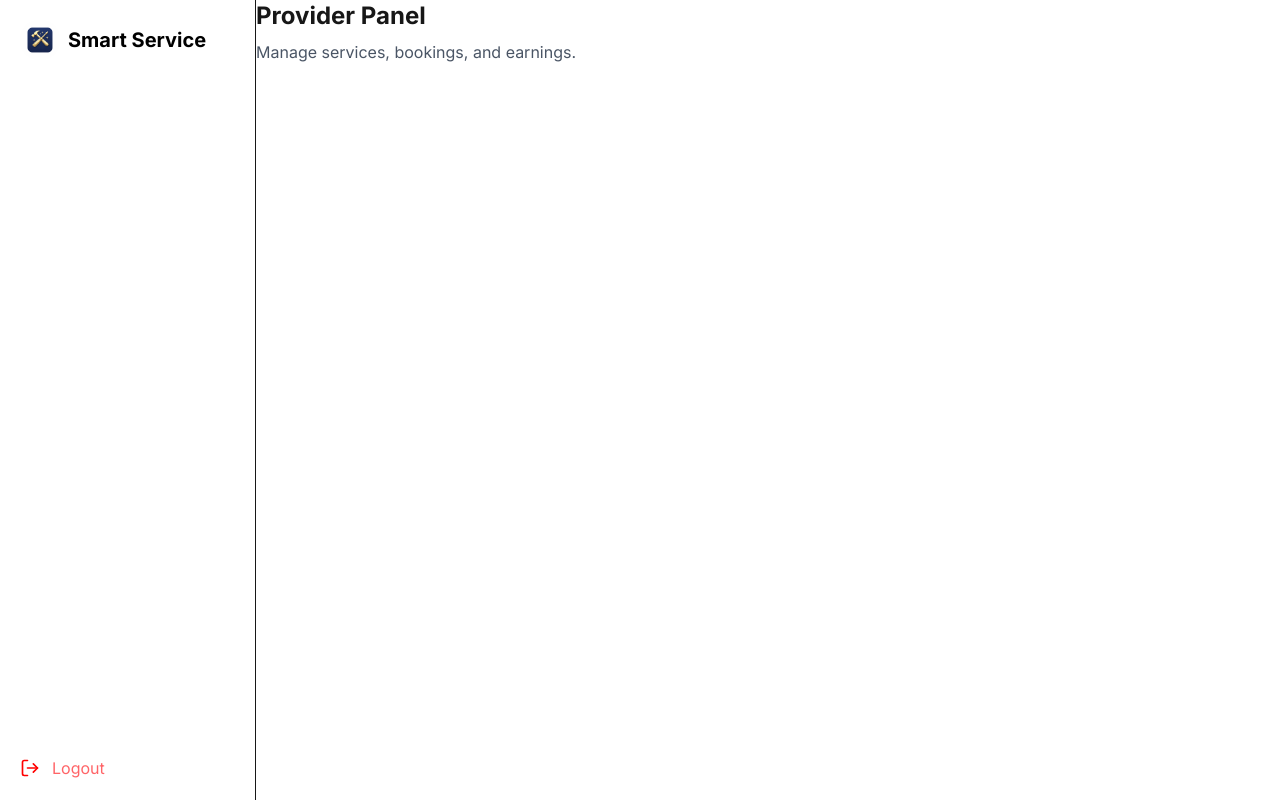
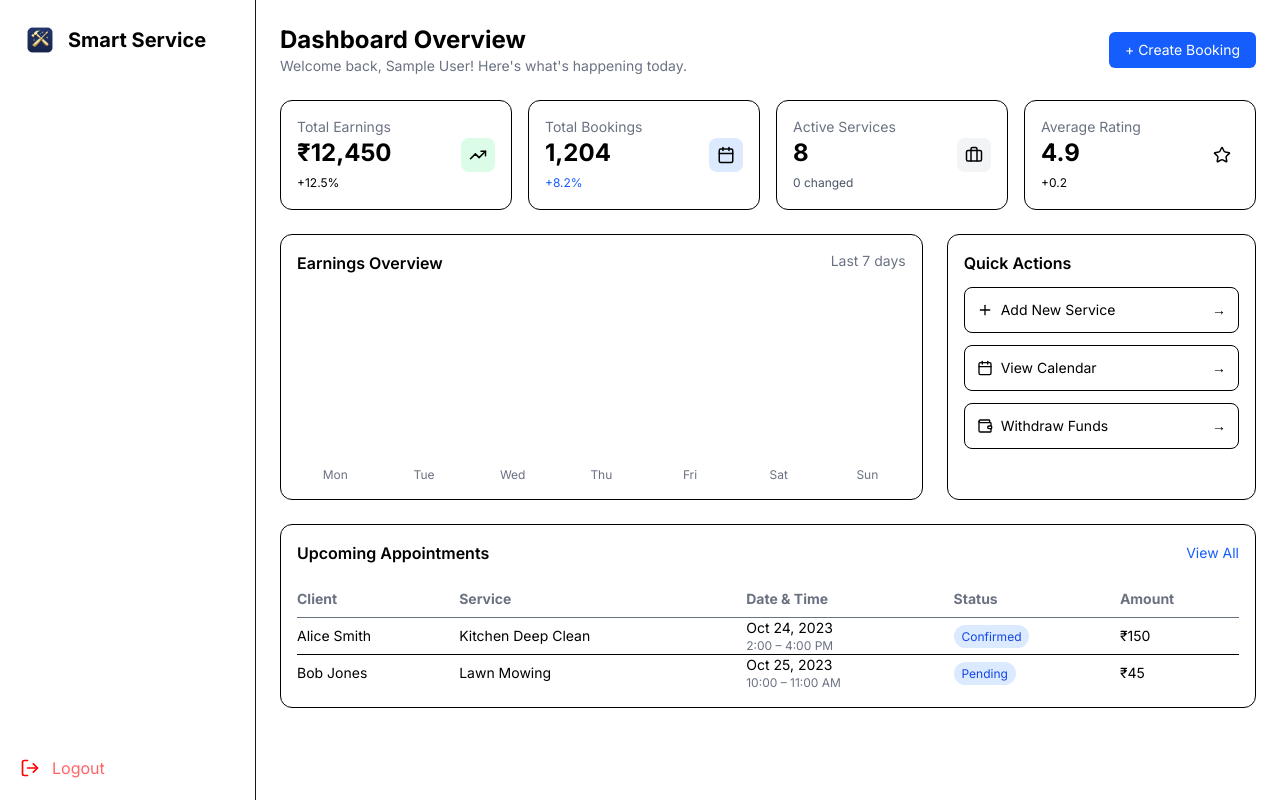
Before and after one commit to abhaymauryadev/smartserviceplace, a Next.js app: page /dashboard/provider in a window 1280 px wide. Built offline with nearby package versions, Linux system fonts and the light colour scheme; no server answers; sample sign-in values are in the browser's storage.

Commit message:
feat: Upadated the Providers dashboard UI, Sidebars with link them

```diff
--- a/app/dashboard/provider/analytics/page.jsx
+++ /dev/null
@@ -1,26 +0,0 @@
-export default function ProviderAnalyticsPage() {
-  return (
-    <>
-      <h1 className="text-xl font-bold mb-4">
-        Analytics
-      </h1>
-
-      <div className="grid grid-cols-3 gap-4">
-        <div className="bg-white p-4 border rounded">
-          <p className="text-sm text-gray-500">Total Bookings</p>
-          <p className="text-2xl font-bold">24</p>
-        </div>
-
-        <div className="bg-white p-4 border rounded">
-          <p className="text-sm text-gray-500">Revenue</p>
-          <p className="text-2xl font-bold">₹18,500</p>
-        </div>
-
-        <div className="bg-white p-4 border rounded">
-          <p className="text-sm text-gray-500">Rating</p>
-          <p className="text-2xl font-bold">4.6 ⭐</p>
-        </div>
-      </div>
-    </>
-  );
-}
--- /dev/null
+++ b/app/dashboard/provider/calendar/page.jsx
@@ -0,0 +1,7 @@
+import React from 'react'
+
+export default function page() {
+  return (
+    <div>Calendar</div>
+  )
+}
--- /dev/null
+++ b/app/dashboard/provider/earnings/page.jsx
@@ -0,0 +1,7 @@
+import React from 'react'
+
+export default function page() {
+  return (
+    <div> Earnings</div>
+  )
+}
--- a/app/dashboard/provider/page.jsx
+++ b/app/dashboard/provider/page.jsx
@@ -1,17 +1,40 @@
 import { getServerSession } from "next-auth";
 import { authOptions } from "@/lib/auth";
+import StatsCards from "../../../components/dashboard/StatsCard";
+import EarningsChart from "@/components/dashboard/EarningsChart";
+import QuickActions from "@/components/dashboard/QuickActions";
+import UpcomingAppointments from "@/components/dashboard/UpcomingAppointments";
 
 export default async function ProviderDashboard() {
   const session = await getServerSession(authOptions);
 
   return (
-    <>
-      <h1 className="text-2xl font-bold mb-2">
-        Provider Panel
-      </h1>
-      <p className="text-gray-600">
-        Manage services, bookings, and earnings.
-      </p>
-    </>
+    <div className="p-4 sm:p-6 space-y-6 text-black">
+      {/* Header */}
+      <div className="flex flex-col sm:flex-row sm:items-center sm:justify-between gap-4">
+        <div>
+          <h1 className="text-2xl font-bold">Dashboard Overview</h1>
+          <p className="text-sm text-gray-500">
+            Welcome back, {session.user.name}! Here's what's happening today.
+          </p>
+        </div>
+
+        <button className="bg-blue-600 text-white px-4 py-2 rounded-md text-sm hover:bg-blue-700">
+          + Create Booking
+        </button>
+      </div>
+
+      {/* Stats */}
+      <StatsCards />
+
+      {/* Middle Section */}
+      <div className="grid grid-cols-1 lg:grid-cols-3 gap-6">
+        <EarningsChart />
+        <QuickActions />
+      </div>
+
+      {/* Table */}
+      <UpcomingAppointments />
+    </div>
   );
 }
--- a/components/common/SidebarNav.jsx
+++ b/components/common/SidebarNav.jsx
@@ -7,6 +7,10 @@ import {
     CirclePlus,
     User,
     Bell,
+    LayoutList,
+    Notebook,
+    Banknote,
+    Calendar,
 } from "lucide-react";
 
 export default function SidebarNav({ role }) {
@@ -64,25 +68,35 @@ export default function SidebarNav({ role }) {
                 <Link href="/dashboard/provider">
                     <div className={linkClass("/dashboard/provider", true)}>
                         <LayoutDashboard size={18} />
-                        Home
+                        Dashboard
                     </div>
                 </Link>
 
                 <Link href="/dashboard/provider/services">
                     <div className={linkClass("/dashboard/provider/services")}>
+                        <LayoutList size={18} />
                         My Services
                     </div>
                 </Link>
 
                 <Link href="/dashboard/provider/bookings">
                     <div className={linkClass("/dashboard/provider/bookings")}>
+                    <Notebook size={18} />
                         Bookings
                     </div>
                 </Link>
 
-                <Link href="/dashboard/provider/analytics">
-                    <div className={linkClass("/dashboard/provider/analytics")}>
-                        Analytics
+                <Link href="/dashboard/provider/calendar">
+                    <div className={linkClass("/dashboard/provider/calendar")}>
+                    <Calendar size={18} />
+                        Calendar
+                    </div>
+                </Link>
+
+                <Link href="/dashboard/provider/earnings">
+                    <div className={linkClass("/dashboard/provider/earnings")}>
+                    <Banknote size={18} />
+                        Earnings
                     </div>
                 </Link>
             </>
--- /dev/null
+++ b/components/dashboard/EarningsChart.jsx
@@ -0,0 +1,29 @@
+"use client";
+
+export default function EarningsChart() {
+  const data = [40, 65, 45, 80, 100, 60, 30];
+  const days = ["Mon", "Tue", "Wed", "Thu", "Fri", "Sat", "Sun"];
+
+  return (
+    <div className="bg-white border rounded-xl p-4 lg:col-span-2">
+      <div className="flex justify-between mb-4">
+        <h3 className="font-semibold">Earnings Overview</h3>
+        <span className="text-sm text-gray-500">Last 7 days</span>
+      </div>
+
+      <div className="flex items-end gap-3 h-48">
+        {data.map((value, i) => (
+          <div key={i} className="flex flex-col items-center flex-1">
+            <div
+              className={`w-full rounded-md ${
+                i === 4 ? "bg-blue-600" : "bg-blue-100"
+              }`}
+              style={{ height: `${value}%` }}
+            />
+            <span className="text-xs mt-2 text-gray-500">{days[i]}</span>
+          </div>
+        ))}
+      </div>
+    </div>
+  );
+}
--- /dev/null
+++ b/components/dashboard/QuickActions.jsx
@@ -0,0 +1,32 @@
+"use client";
+
+import { Plus, Calendar, Wallet } from "lucide-react";
+
+const actions = [
+  { label: "Add New Service", icon: Plus },
+  { label: "View Calendar", icon: Calendar },
+  { label: "Withdraw Funds", icon: Wallet },
+];
+
+export default function QuickActions() {
+  return (
+    <div className="bg-white border rounded-xl p-4 space-y-3">
+      <h3 className="font-semibold">Quick Actions</h3>
+
+      {actions.map((action, i) => {
+        const Icon = action.icon;
+        return (
+          <button
+            key={i}
+            className="w-full flex justify-between items-center p-3 border rounded-lg hover:bg-gray-50 text-sm"
+          >
+            <span className="flex items-center gap-2">
+              <Icon size={16} /> {action.label}
+            </span>
+            →
+          </button>
+        );
+      })}
+    </div>
+  );
+}
--- a/components/dashboard/StatsCard.jsx
+++ b/components/dashboard/StatsCard.jsx
@@ -1,8 +1,62 @@
-export default function StatsCard({ label, value }) {
+"use client";
+
+import { TrendingUp, Calendar, Star, Briefcase } from "lucide-react";
+
+const stats = [
+  {
+    title: "Total Earnings",
+    value: "₹12,450",
+    icon: TrendingUp,
+    change: "+12.5%",
+    color: "green",
+  },
+  {
+    title: "Total Bookings",
+    value: "1,204",
+    icon: Calendar,
+    change: "+8.2%",
+    color: "blue",
+  },
+  {
+    title: "Active Services",
+    value: "8",
+    icon: Briefcase,
+    change: "0 changed",
+    color: "gray",
+  },
+  {
+    title: "Average Rating",
+    value: "4.9",
+    icon: Star,
+    change: "+0.2",
+    color: "purple",
+  },
+];
+
+export default function StatsCards() {
   return (
-    <div className="bg-white border rounded p-4">
-      <p className="text-sm text-gray-500">{label}</p>
-      <p className="text-2xl font-bold">{value}</p>
+    <div className="grid grid-cols-1 sm:grid-cols-2 xl:grid-cols-4 gap-4">
+      {stats.map((stat, i) => {
+        const Icon = stat.icon;
+        return (
+          <div
+            key={i}
+            className="bg-white border rounded-xl p-4 flex justify-between items-center"
+          >
+            <div>
+              <p className="text-sm text-gray-500">{stat.title}</p>
+              <p className="text-2xl font-bold">{stat.value}</p>
+              <span className={`text-xs text-${stat.color}-600`}>
+                {stat.change}
+              </span>
+            </div>
+
+            <div className={`p-2 rounded-lg bg-${stat.color}-100`}>
+              <Icon size={18} />
+            </div>
+          </div>
+        );
+      })}
     </div>
   );
 }
--- /dev/null
+++ b/components/dashboard/UpcomingAppointments.jsx
@@ -0,0 +1,61 @@
+"use client";
+
+const appointments = [
+  {
+    client: "Alice Smith",
+    service: "Kitchen Deep Clean",
+    date: "Oct 24, 2023",
+    time: "2:00 – 4:00 PM",
+    status: "Confirmed",
+    amount: "₹150",
+  },
+  {
+    client: "Bob Jones",
+    service: "Lawn Mowing",
+    date: "Oct 25, 2023",
+    time: "10:00 – 11:00 AM",
+    status: "Pending",
+    amount: "₹45",
+  },
+];
+
+export default function UpcomingAppointments() {
+  return (
+    <div className="bg-white border rounded-xl p-4 overflow-x-auto">
+      <div className="flex justify-between mb-4">
+        <h3 className="font-semibold">Upcoming Appointments</h3>
+        <button className="text-sm text-blue-600">View All</button>
+      </div>
+
+      <table className="w-full text-sm">
+        <thead className="text-gray-500 border-b">
+          <tr>
+            <th className="text-left py-2">Client</th>
+            <th className="text-left">Service</th>
+            <th className="text-left">Date & Time</th>
+            <th className="text-left">Status</th>
+            <th className="text-left">Amount</th>
+          </tr>
+        </thead>
+        <tbody>
+          {appointments.map((a, i) => (
+            <tr key={i} className="border-b last:border-0">
+              <td className="py-2">{a.client}</td>
+              <td>{a.service}</td>
+              <td>
+                {a.date}
+                <div className="text-xs text-gray-500">{a.time}</div>
+              </td>
+              <td>
+                <span className="px-2 py-1 rounded-full bg-blue-100 text-blue-700 text-xs">
+                  {a.status}
+                </span>
+              </td>
+              <td>{a.amount}</td>
+            </tr>
+          ))}
+        </tbody>
+      </table>
+    </div>
+  );
+}
```
